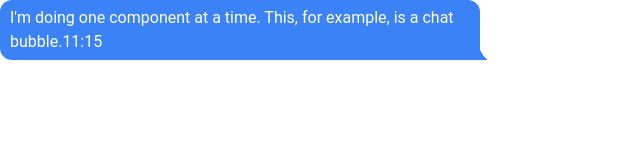
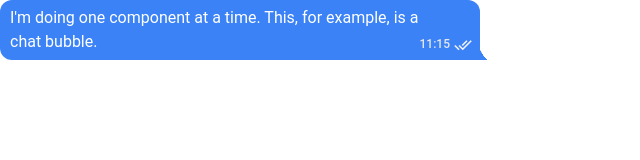
Before and after one commit to pabloyamakata/chat-ui, a React (Create React App) app: page / in a window 1280 px wide. Shown: the top 160 px of the page, without its empty margins (0-640 px from the left). Built offline with nearby package versions, Linux system fonts and the light colour scheme.

Commit message:
Import component RightBubble.jsx

```diff
--- a/src/components/App/App.jsx
+++ b/src/components/App/App.jsx
@@ -1,8 +1,8 @@
-import ChatBubble from "../Chat/ChatBubble";
+import RightBubble from "../Bubbles/RightBubble";
 
 function App() {
     return(
-        <ChatBubble />
+        <RightBubble />
     )
 }
 
```
